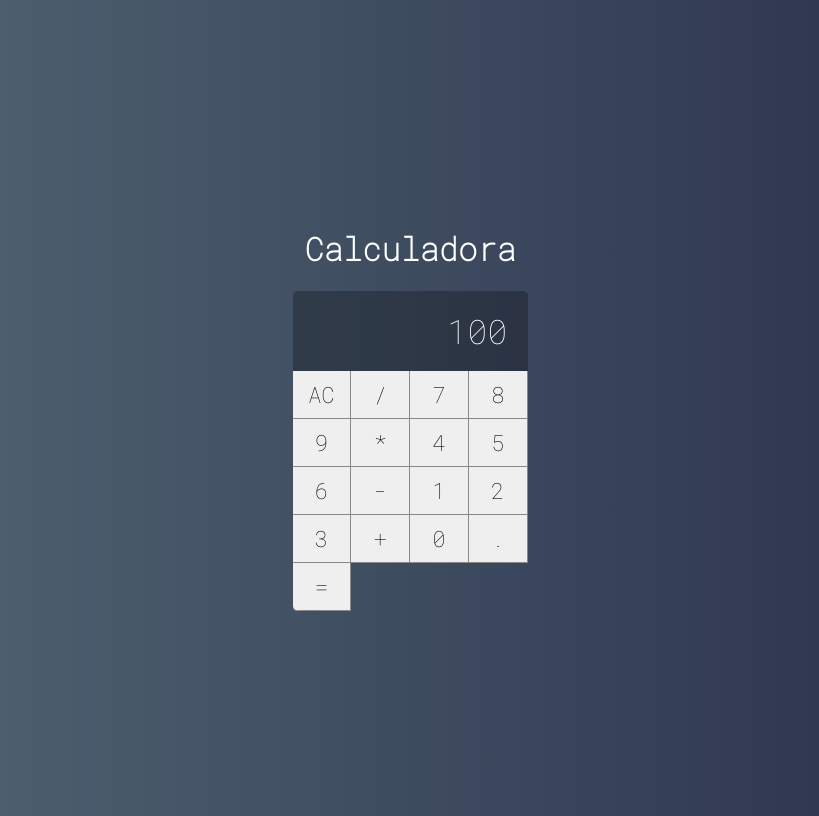
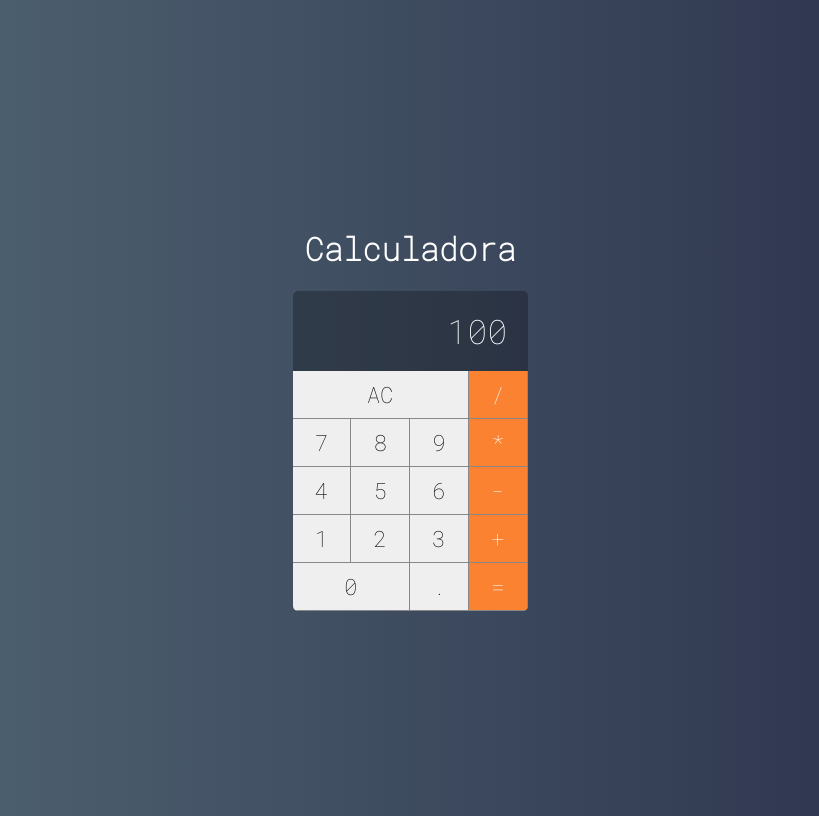
Before and after one commit to Rafael-Prado/CalculadoraReact, a React (Create React App) app: page / in a window 1280 px wide. Shown: the whole page, without its empty margins (230-1049 px from the left). Built offline with nearby package versions, Linux system fonts and the light colour scheme.

Commit message:
Adicionado funções para capturar valor da tela

```diff
--- a/src/components/Button.css
+++ b/src/components/Button.css
@@ -11,3 +11,23 @@
     border-bottom: var(--border-button);
     outline: none;
 }
+
+.button:active {
+    background-color: #ccc;
+}
+
+.button.double {
+    grid-column:  span 2;
+}
+
+.button.triple {
+    grid-column: span 3;
+}
+.button.operation {
+    background-color: #fa8231;
+    color: #FFF;
+}
+
+.button.operation:active{
+    background-color: #fa8231cc;
+}
--- a/src/components/Button.jsx
+++ b/src/components/Button.jsx
@@ -2,4 +2,12 @@
 import './Button.css'
 
 export default  props =>
-    <button className="button ">{ props.label }</button>
+    <button  onClick={ e => props.click &&  props.click(props.label)}
+    className={`
+        button
+        ${ props.operation ? 'operation' : ' ' }
+        ${ props.double ? 'double' : ' ' }
+        ${ props.triple ? 'triple' : ' ' }
+    `}>
+        { props.label }
+    </button>
--- a/src/main/Caculator.jsx
+++ b/src/main/Caculator.jsx
@@ -3,27 +3,47 @@
 import Button from '../components/Button'
 import Display from '../components/Display'
 export default class Calculator extends Component {
+
+    constructor(props){
+        super(props)
+        this.clearMemory = this.clearMemory.bind(this)
+        this.setOperation = this.setOperation.bind(this)
+        this.addDigit = this.addDigit.bind(this)
+    }
+
+        clearMemory(){
+            console.log('limpar')
+        }
+
+        setOperation(operation){
+            console.log(operation)
+        }
+
+        addDigit(n){
+            console.log(n)
+        }
+
     render () {
         return (
             <div className="calculator">
             <Display value = {100}/>
-            <Button label= "AC"/>
-            <Button label= "/"/>
-            <Button label= "7"/>
-            <Button label= "8"/>
-            <Button label= "9"/>
-            <Button label= "*"/>
-            <Button label= "4"/>
-            <Button label= "5"/>
-            <Button label= "6"/>
-            <Button label= "-"/>
-            <Button label= "1"/>
-            <Button label= "2"/>
-            <Button label= "3"/>
-            <Button label= "+"/>
-            <Button label= "0"/>
-            <Button label= "."/>
-            <Button label= "="/>
+            <Button label= "AC" click={ this.clearMemory} triple/>
+            <Button label= "/" click={this.setOperation} operation/>
+            <Button label= "7" click={this.addDigit}/>
+            <Button label= "8" click={this.addDigit}/>
+            <Button label= "9" click={this.addDigit}/>
+            <Button label= "*"  click={this.setOperation} operation/>
+            <Button label= "4" click={this.addDigit}/>
+            <Button label= "5" click={this.addDigit}/>
+            <Button label= "6" click={this.addDigit}/>
+            <Button label= "-"  click={this.setOperation} operation/>
+            <Button label= "1" click={this.addDigit}/>
+            <Button label= "2" click={this.addDigit}/>
+            <Button label= "3" click={this.addDigit}/>
+            <Button label= "+"  click={this.setOperation} operation/>
+            <Button label= "0" click={this.addDigit} double/>
+            <Button label= "." click={this.addDigit}/>
+            <Button label= "="  click={this.setOperation} operation/>
             </div>
         )
     }
```
